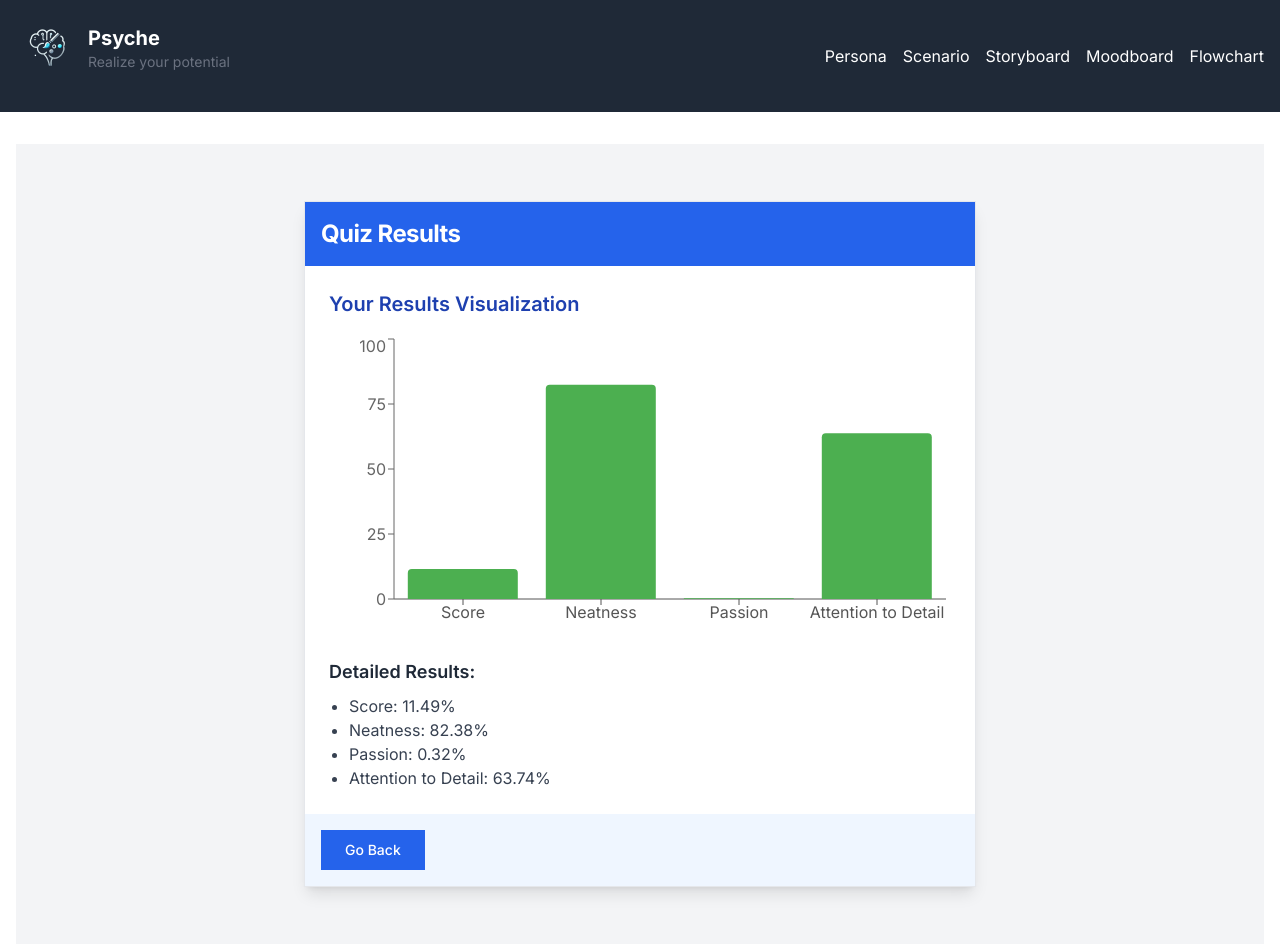
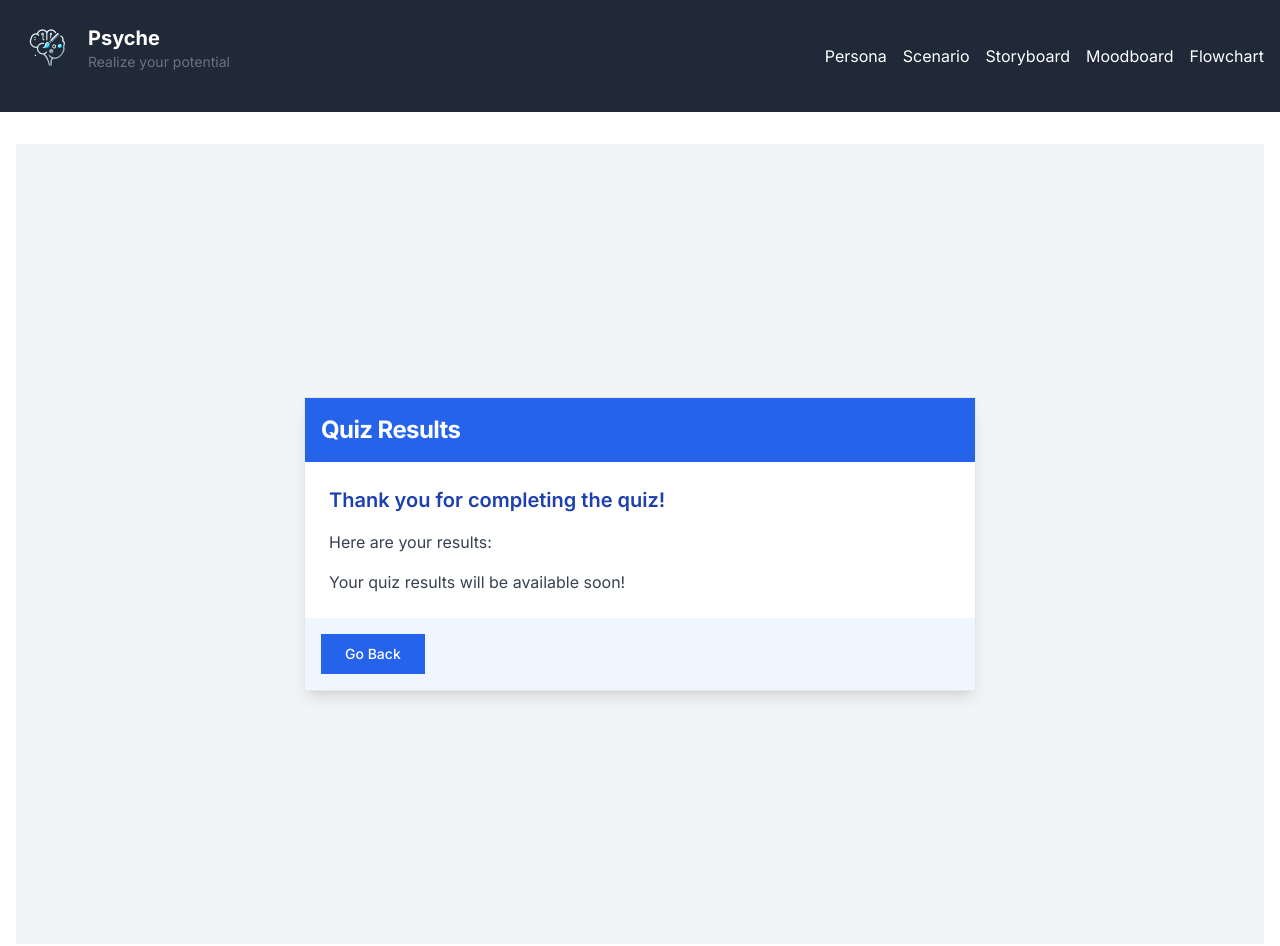
Before and after one commit to SamuraiCali/psycheSite, a Next.js app: page /results_sketch in a window 1280 px wide. Shown: the top 946 px of the page. Built offline with nearby package versions, Linux system fonts and the light colour scheme.

Commit message:
SimpleSolution

```diff
--- a/app/assessment_sketch/page.tsx
+++ b/app/assessment_sketch/page.tsx
@@ -37,26 +37,23 @@ const quizQuestions = [
 
 export default function QuizPage() {
   const [currentQuestion, setCurrentQuestion] = useState(0);
+  const [answers, setAnswers] = useState<number[]>(
+    new Array(quizQuestions.length).fill(-1)
+  );
   const router = useRouter();
 
   const handleAnswer = (answer: number) => {
-    // Answer is selected, but not saved
+    const newAnswers = [...answers];
+    newAnswers[currentQuestion] = answer;
+    setAnswers(newAnswers);
   };
 
   const handleNext = () => {
     if (currentQuestion < quizQuestions.length - 1) {
       setCurrentQuestion(currentQuestion + 1);
     } else {
-      // Generate random placeholder scores for test
-      const score = Math.random() * 100;
-      const neatness = Math.random() * 100;
-      const passion = Math.random() * 100;
-      const attentionToDetail = Math.random() * 100;
-
-      // Navigate to results page with random values
-      router.push(
-        `/results?score=${score}&neatness=${neatness}&passion=${passion}&attention_to_detail=${attentionToDetail}`
-      );
+      // Redirect to the results_sketch page without any query params
+      router.push("/results_sketch");
     }
   };
 
@@ -73,7 +70,10 @@ export default function QuizPage() {
             Question {currentQuestion + 1} of {quizQuestions.length}
           </h2>
           <p className="mb-4 text-gray-700">{question.question}</p>
-          <RadioGroup onValueChange={(value) => handleAnswer(parseInt(value))}>
+          <RadioGroup
+            value={answers[currentQuestion].toString()}
+            onValueChange={(value) => handleAnswer(parseInt(value))}
+          >
             {question.options.map((option, index) => (
               <div key={index} className="flex items-center space-x-2 mb-4">
                 <RadioGroupItem
@@ -91,6 +91,7 @@ export default function QuizPage() {
         <CardFooter className="p-4 bg-blue-50 rounded-b-lg">
           <Button
             onClick={handleNext}
+            disabled={answers[currentQuestion] === -1}
             className="bg-blue-600 text-white hover:bg-blue-700 disabled:bg-gray-300 transition-colors py-2 px-6 rounded-lg"
           >
             {currentQuestion === quizQuestions.length - 1
--- a/app/results_sketch/page.tsx
+++ b/app/results_sketch/page.tsx
@@ -1,7 +1,5 @@
 "use client";
 
-import { useEffect, useState } from "react";
-import { useRouter } from "next/navigation";
 import {
   Card,
   CardContent,
@@ -10,35 +8,10 @@ import {
   CardTitle,
 } from "@/components/ui/card";
 import { Button } from "@/components/ui/button";
-import {
-  Bar,
-  BarChart,
-  ResponsiveContainer,
-  XAxis,
-  YAxis,
-  Tooltip,
-} from "recharts";
+import { useRouter } from "next/navigation";
 
 export default function ResultsPage() {
   const router = useRouter();
-
-  // Generate random placeholder values for scores
-  const score = Math.random() * 100;
-  const neatness = Math.random() * 100;
-  const passion = Math.random() * 100;
-  const attentionToDetail = Math.random() * 100;
-
-  // Set data for the chart
-  const [data, setData] = useState([
-    { category: "Score", value: score },
-    { category: "Neatness", value: neatness },
-    { category: "Passion", value: passion },
-    { category: "Attention to Detail", value: attentionToDetail },
-  ]);
-
-  useEffect(() => {
-    // Modify or process the data here if necessary (e.g., rounding values)
-  }, [score, neatness, passion, attentionToDetail]);
 
   return (
     <div className="min-h-screen bg-gray-100 flex items-center justify-center p-4">
@@ -48,27 +21,12 @@ export default function ResultsPage() {
         </CardHeader>
         <CardContent className="p-6">
           <h2 className="text-xl font-semibold mb-4 text-blue-800">
-            Your Results Visualization
+            Thank you for completing the quiz!
           </h2>
-          <ResponsiveContainer width="100%" height={300}>
-            <BarChart data={data}>
-              <XAxis dataKey="category" stroke="#555" />
-              <YAxis />
-              <Tooltip />
-              <Bar dataKey="value" fill="#4CAF50" radius={[4, 4, 0, 0]} />
-            </BarChart>
-          </ResponsiveContainer>
-          <div className="mt-6">
-            <h3 className="text-lg font-semibold mb-2 text-gray-800">
-              Detailed Results:
-            </h3>
-            <ul className="list-disc pl-5 text-gray-700">
-              <li>Score: {score.toFixed(2)}%</li>
-              <li>Neatness: {neatness.toFixed(2)}%</li>
-              <li>Passion: {passion.toFixed(2)}%</li>
-              <li>Attention to Detail: {attentionToDetail.toFixed(2)}%</li>
-            </ul>
-          </div>
+          <p className="mb-4 text-gray-700">Here are your results:</p>
+          <p className="text-gray-700">
+            Your quiz results will be available soon!
+          </p>
         </CardContent>
         <CardFooter className="p-4 bg-blue-50 rounded-b-lg">
           <Button
```
